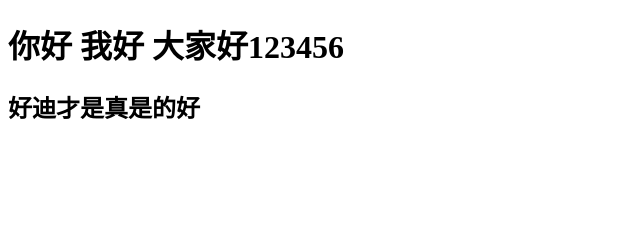
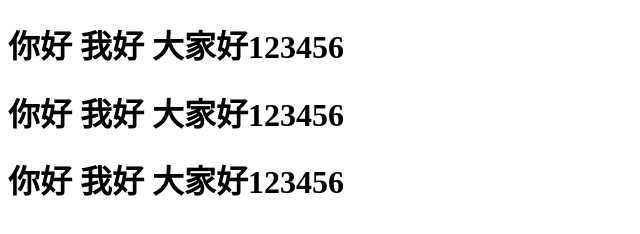
Before and after one commit to lxf211713/lxfcode, a plain HTML site: page vue_pro1/02.html in a window 1280 px wide. Shown: the whole page, without its empty margins (0-640 px from the left). Drawn offline with Linux system fonts and the light colour scheme.

Commit message:
Update 02.html

```diff
--- a/vue_pro1/02.html
+++ b/vue_pro1/02.html
@@ -8,6 +8,9 @@
 </head>
 <body>
     <h1>你好 我好 大家好123456</h1>
-    <h2>好迪才是真是的好</h2>
+    <h1>你好 我好 大家好123456</h1>
+    <h1>你好 我好 大家好123456</h1>
+
+
 </body>
 </html>
```
